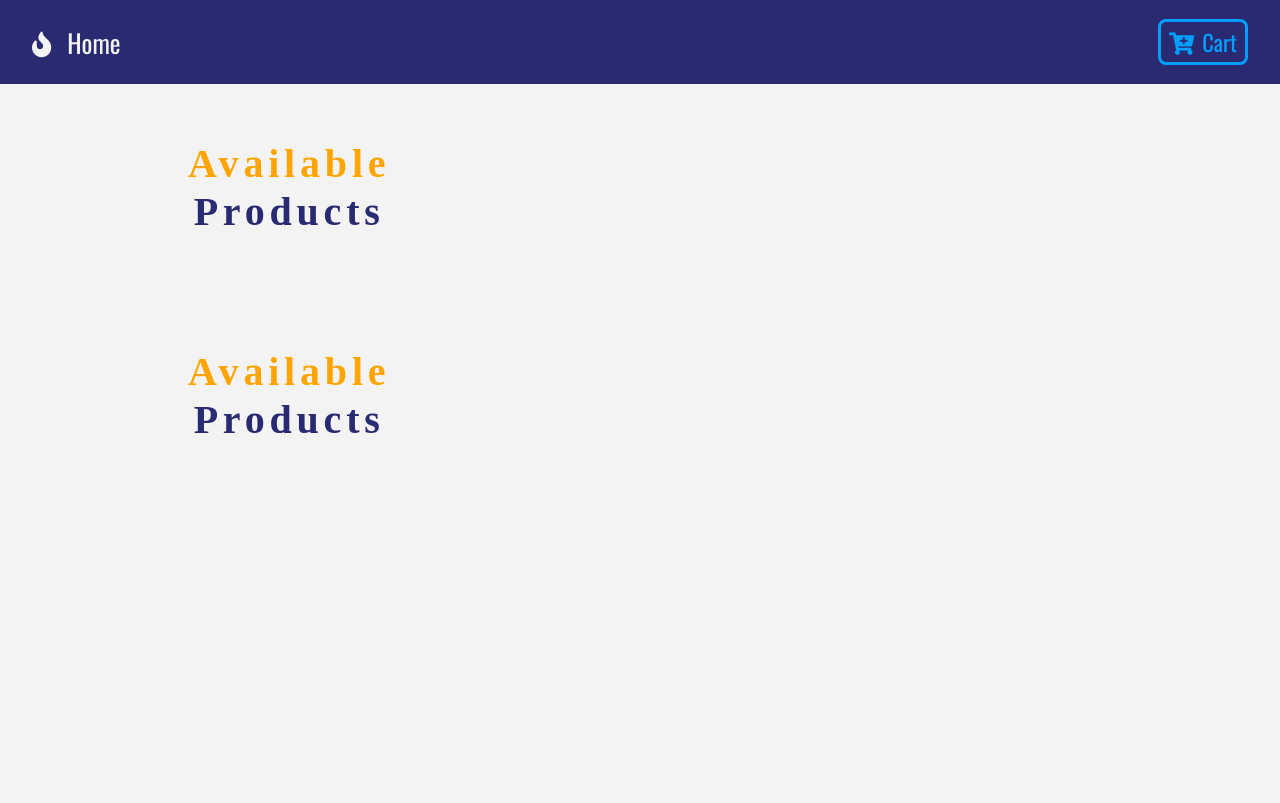
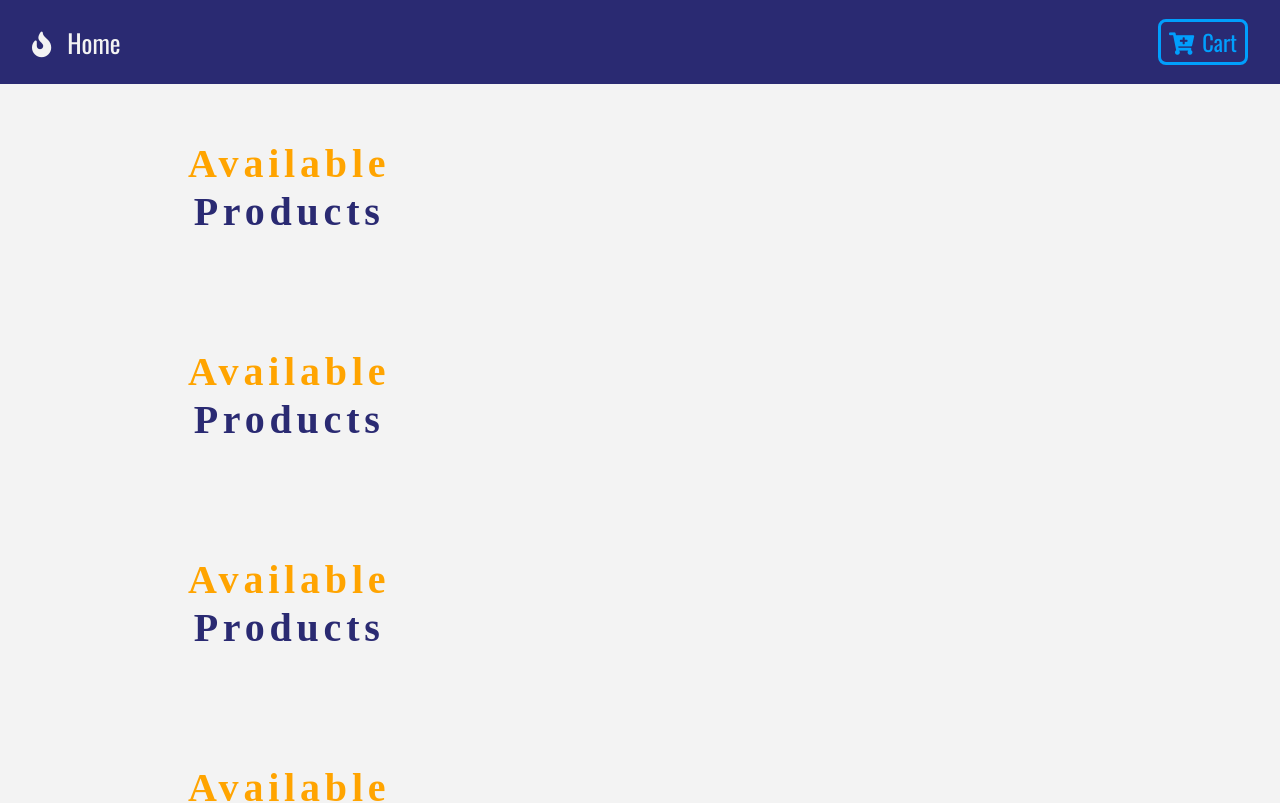
Before and after one commit to nadeeraka/react-shoping-cart, a React (Create React App) app: page / in a window 1280 px wide. Shown: the top 803 px of the page. Built offline with nearby package versions, Linux system fonts and the light colour scheme.

Commit message:
fix bugs 1

```diff
--- a/package.json
+++ b/package.json
@@ -10,7 +10,8 @@
     "react-dom": "^16.7.0",
     "react-router-dom": "^4.3.1",
     "react-scripts": "2.1.3",
-    "styled-components": "^4.1.3"
+    "styled-components": "^4.1.3",
+    "uuid": "^3.3.2"
   },
   "scripts": {
     "start": "react-scripts start",
--- a/src/components/context.js
+++ b/src/components/context.js
@@ -16,7 +16,13 @@ export class Provider extends Component {
   };
   render() {
     return (
-      <Context.Provider value={(this.state, this.handelDetail, this.addToCart)}>
+      <Context.Provider
+        value={{
+          ...this.state,
+          handelDetail: this.handelDetail,
+          addToCart: this.addToCart
+        }}
+      >
         {this.props.children}
       </Context.Provider>
     );
@@ -24,3 +30,4 @@ export class Provider extends Component {
 }
 
 export const Consumer = Context.Consumer;
+// if error occure set ..this.state
--- a/src/components/pList.js
+++ b/src/components/pList.js
@@ -1,11 +1,19 @@
 import React, { Component } from "react";
 import Product from "./product";
+import { Consumer } from "./context";
+import uuid from "uuid";
 class Plist extends Component {
   render() {
     return (
-      <div>
-        <Product />
-      </div>
+      <>
+        <Consumer>
+          {value => {
+            return value.products.map(val => {
+              return <Product key={uuid()} data={val} />;
+            });
+          }}
+        </Consumer>
+      </>
     );
   }
 }
--- a/src/components/product.js
+++ b/src/components/product.js
@@ -1,6 +1,6 @@
 import React, { Component } from "react";
 import Title from "./title";
-import { storeProducts } from "../data";
+
 export default class Product extends Component {
   render() {
     return (
```
